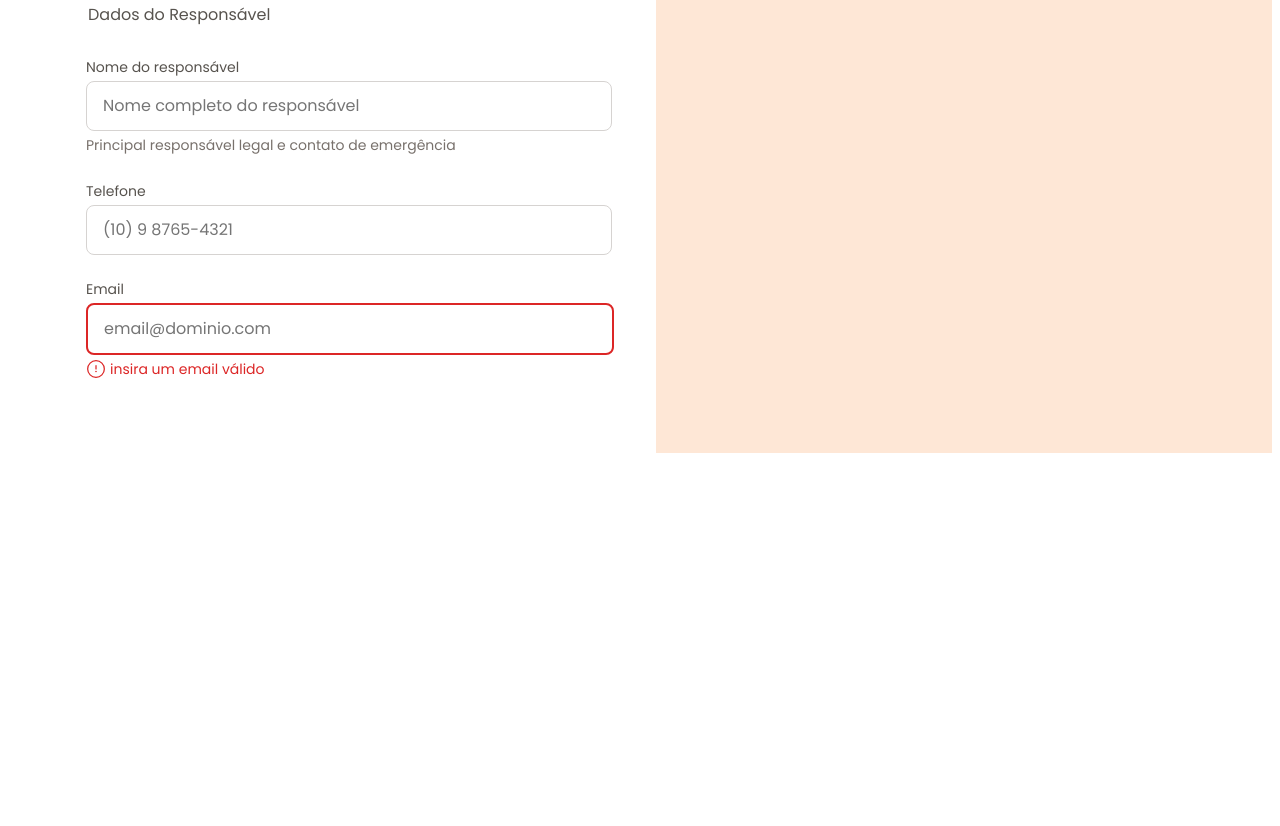
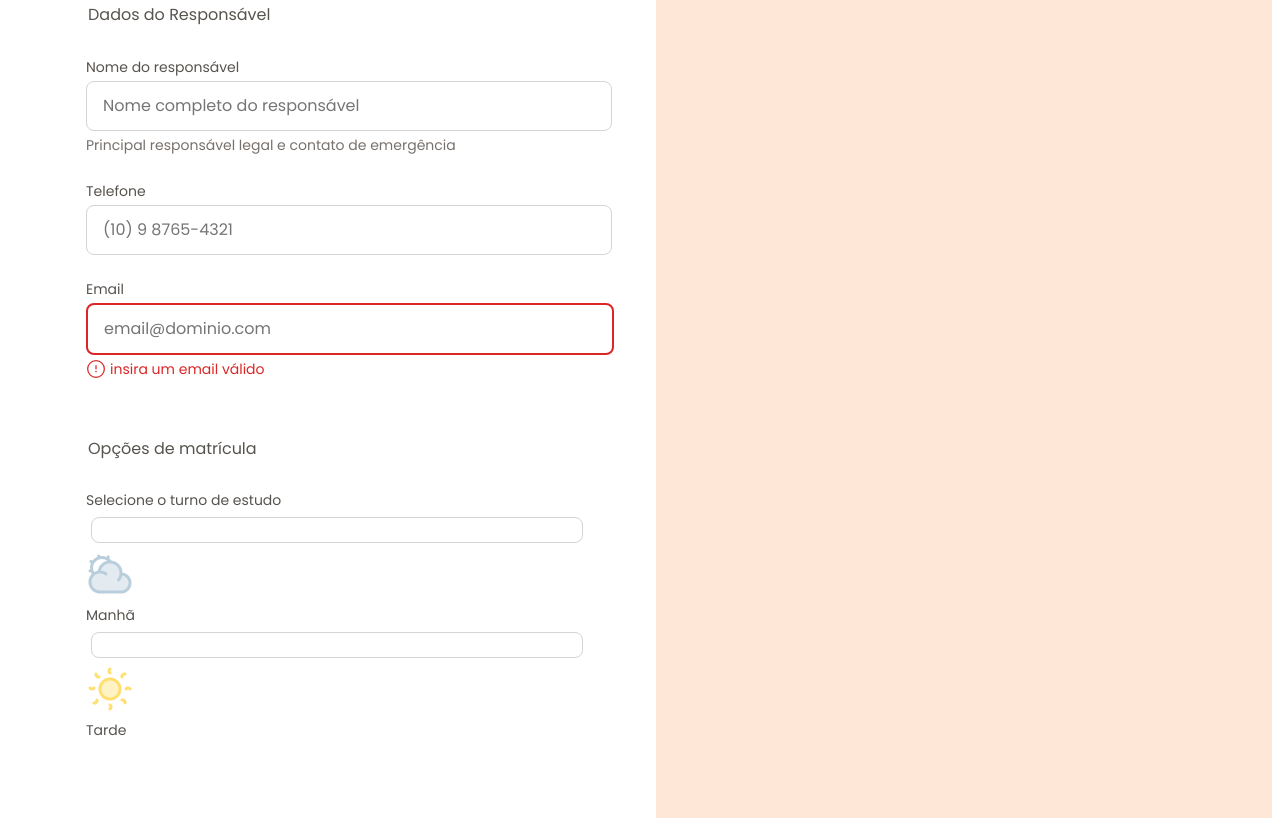
Before and after one commit to josenetoreis/rocketset, a plain HTML site: page formularioMatricula/index.html in a window 1280 px wide. Shown: the part 1429-2255 px from the top of the page. Before the commit the page ends 1890 px from the top, so only its background shows below. Drawn offline with Linux system fonts and the light colour scheme.

Commit message:
inputs do tipo radio

```diff
--- a/formularioMatricula/index.html
+++ b/formularioMatricula/index.html
@@ -38,8 +38,9 @@
             <label for="gender">Sexo</label>
             <select name="gender" id="gender" >
               <option value="">Selecione</option>
+              <option value="female">Feminino</option>
               <option value="male">Masculino</option>
-              <option value="female">Feminino</option>
+              <option value="other">Prefiro não informar</option>
             </select>
           </div>
           <div class="textarea-wrapper">
@@ -115,6 +116,32 @@
             </div>
           </div>
         </fieldset>
+
+        <fieldset class="enrrol-options">
+          <legend>Opções de matrícula</legend>
+          <div class="input-wrapper">
+            <label>Selecione o turno de estudo</label>
+            <div class="radio-wrapper">
+              <div class="radio-inner">
+                <div class="radio-image">
+                  <input type="radio" name="study-shifit" id="morning" value="morning">
+                  <img src="assets/icons/sun-cloud-02.png" alt="Ícone de sol com nuvem">
+                  <label for="morning">Manhã</label>
+                </div>
+
+                <div class="radio-wrapper">
+              <div class="radio-inner">
+                <div class="radio-image">
+                  <input type="radio" name="study-shifit" id="evening" value="evening">
+                  <img src="assets/icons/sun-02.png" alt="Ícone de sol">
+                  <label for="evening">Tarde</label>
+                </div>
+              </div>
+            </div>
+          </div>
+
+
+        </fieldset>
       </form>
     </main>
     <aside>
```
